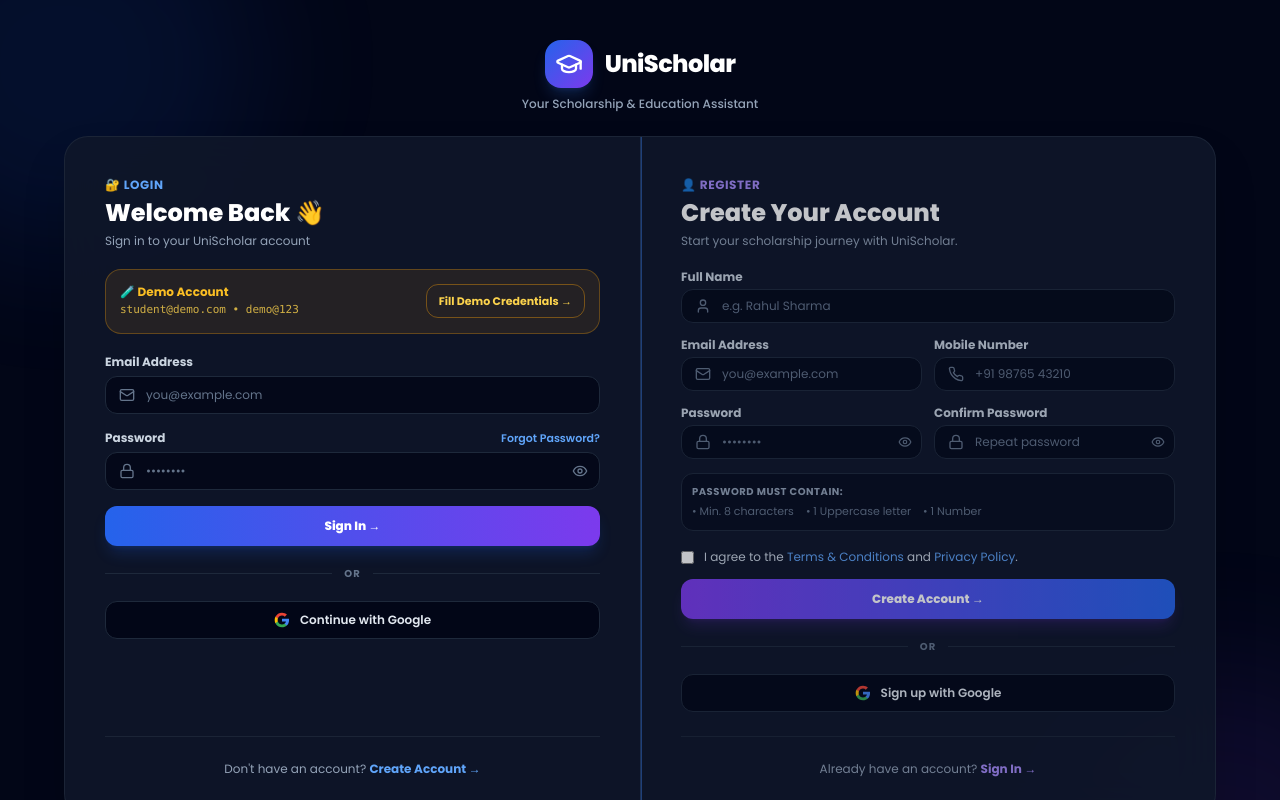
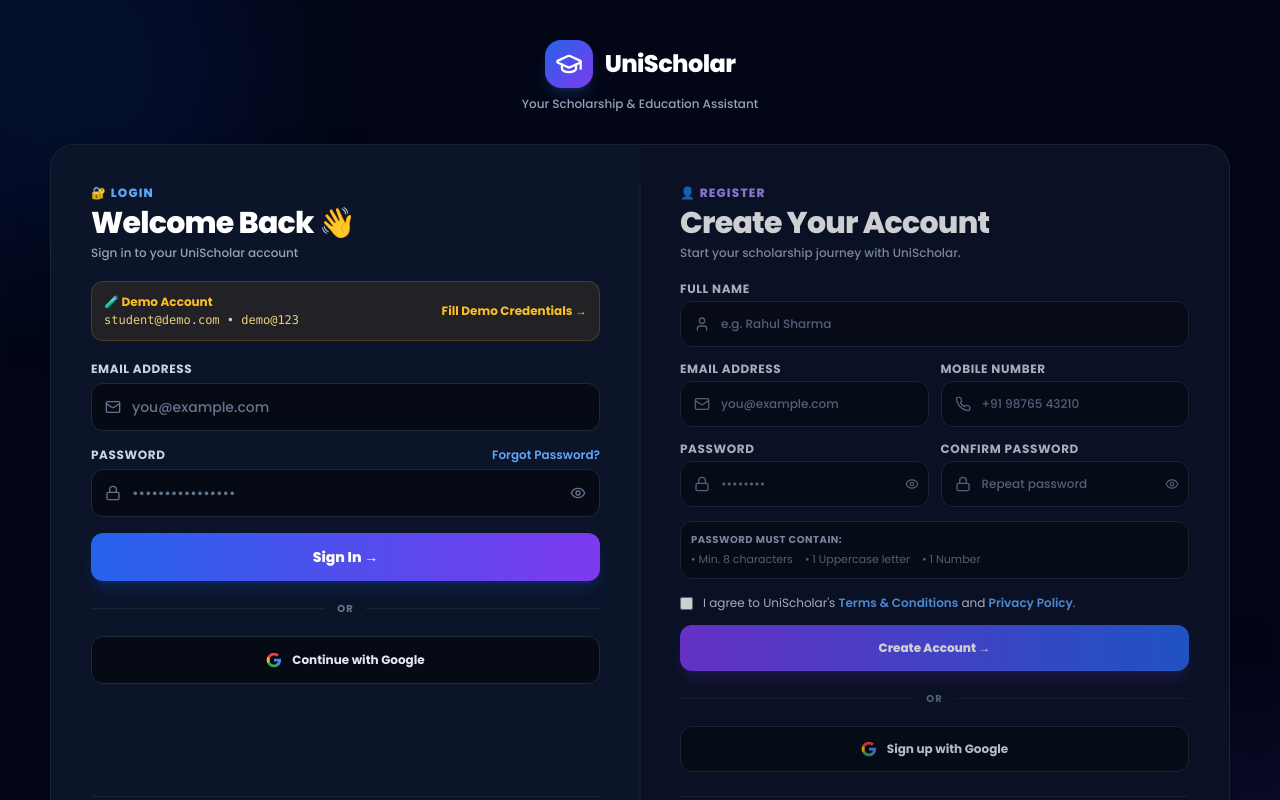
Before and after one commit to Indalkumar7562/UniScholar, a React (Vite) app in the folder client/: page /login in a window 1280 px wide. Shown: the top 800 px of the page. Built offline with nearby package versions, Linux system fonts and the light colour scheme; no server answers.

Commit message:
fix: refine AuthContainer into single unified card container with central line divider, clean text wrapping, and zero inner rings

```diff
--- a/client/src/components/auth/AuthContainer.jsx
+++ b/client/src/components/auth/AuthContainer.jsx
@@ -167,41 +167,42 @@
       </div>
 
       {/* ── 3. MAIN SIDE-BY-SIDE AUTH CONTAINER ──────────────────────────── */}
-      <main className="w-full max-w-6xl mx-auto my-auto my-4">
-        <div className="bg-slate-900/90 border border-slate-800/80 rounded-3xl shadow-2xl backdrop-blur-xl overflow-hidden grid grid-cols-1 lg:grid-cols-2 divide-y lg:divide-y-0 lg:divide-x divide-slate-800/80">
+      <main className="w-full max-w-[1180px] mx-auto my-auto py-2">
+        <div className="bg-[#0A1124] border border-slate-800/80 rounded-[24px] shadow-2xl backdrop-blur-xl overflow-hidden grid grid-cols-1 lg:grid-cols-2 relative">
+
+          {/* Single Subtle Vertical Divider (Desktop) */}
+          <div className="hidden lg:block absolute left-1/2 top-10 bottom-10 w-[1px] bg-slate-800/80 -translate-x-1/2 pointer-events-none z-10" />
 
           {/* ──────────────────────────────────────────────────────────────────
               LEFT PANEL — LOGIN FORM
              ────────────────────────────────────────────────────────────────── */}
-          <div className={`p-6 md:p-10 flex flex-col justify-between transition-all duration-300 ${
-            activeTab === 'login'
-              ? 'ring-2 ring-primary-500/40 bg-gradient-to-b from-primary-950/20 via-transparent to-transparent'
-              : 'opacity-90 lg:opacity-75'
+          <div className={`p-8 lg:p-10 flex flex-col justify-between transition-colors duration-300 ${
+            activeTab === 'login' ? 'bg-[#0D162D]/60' : 'bg-transparent opacity-90 lg:opacity-80'
           } ${activeTab !== 'login' ? 'hidden lg:flex' : 'flex'}`}>
 
             <div className="space-y-5">
 
-              {/* Header */}
+              {/* Top Label & Heading */}
               <div>
-                <div className="flex items-center gap-2 text-xs font-bold text-primary-400 uppercase tracking-wider mb-1">
-                  <span>🔐 Login</span>
+                <div className="text-xs font-extrabold text-primary-400 uppercase tracking-widest mb-1 flex items-center gap-1.5">
+                  <span>🔐 LOGIN</span>
                 </div>
-                <h2 className="text-xl md:text-2xl font-black text-white">Welcome Back 👋</h2>
-                <p className="text-xs text-slate-400 mt-1">Sign in to your UniScholar account</p>
+                <h2 className="text-2xl lg:text-3xl font-black text-white tracking-tight">Welcome Back 👋</h2>
+                <p className="text-xs text-slate-400 mt-1 font-medium">Sign in to your UniScholar account</p>
               </div>
 
               {/* Demo Account Helper Box */}
-              <div className="bg-amber-500/10 border border-amber-500/30 rounded-2xl p-3.5 flex items-center justify-between gap-3">
-                <div className="space-y-0.5">
-                  <div className="text-xs font-bold text-amber-400 flex items-center gap-1.5">
+              <div className="bg-amber-500/10 border border-amber-500/20 rounded-xl p-3 flex flex-col sm:flex-row items-start sm:items-center justify-between gap-2">
+                <div className="min-w-0">
+                  <div className="text-xs font-bold text-amber-400 flex items-center gap-1">
                     <span>🧪 Demo Account</span>
                   </div>
-                  <div className="text-[11px] font-mono text-amber-300/80">student@demo.com • demo@123</div>
+                  <div className="text-xs font-mono text-amber-200/90 font-medium truncate mt-0.5">student@demo.com • demo@123</div>
                 </div>
                 <button
                   type="button"
                   onClick={fillDemoCredentials}
-                  className="btn btn-outline btn-xs text-[11px] border-amber-500/40 text-amber-300 hover:bg-amber-500/20 font-bold px-3 py-1.5 shrink-0"
+                  className="text-xs font-bold text-amber-400 hover:text-amber-300 hover:underline shrink-0"
                 >
                   Fill Demo Credentials →
                 </button>
@@ -209,7 +210,7 @@
 
               {/* Error Banner */}
               {loginError && (
-                <div className="bg-red-500/10 border border-red-500/30 rounded-2xl p-3 text-xs text-red-400 flex items-center gap-2.5 animate-fade-in">
+                <div className="bg-red-500/10 border border-red-500/30 rounded-xl p-3 text-xs text-red-400 flex items-center gap-2.5 animate-fade-in font-medium">
                   <AlertTriangle className="w-4 h-4 shrink-0 text-red-400" />
                   <span>{loginError}</span>
                 </div>
@@ -220,7 +221,7 @@
 
                 {/* Email Address */}
                 <div>
-                  <label className="text-xs font-bold text-slate-300 block mb-1.5">Email Address</label>
+                  <label className="text-xs font-bold text-slate-300 uppercase tracking-wider block mb-1.5">Email Address</label>
                   <div className="relative">
                     <Mail className="absolute left-3.5 top-1/2 -translate-y-1/2 w-4 h-4 text-slate-500" />
                     <input
@@ -228,7 +229,7 @@
                       placeholder="you@example.com"
                       value={loginForm.email}
                       onChange={e => { setLoginForm(p => ({ ...p, email: e.target.value })); setLoginError(''); }}
-                      className="w-full bg-slate-950/80 border border-slate-800 rounded-xl pl-10 pr-4 py-2.5 text-xs text-white placeholder-slate-500 focus:outline-none focus:border-primary-500 focus:ring-1 focus:ring-primary-500 transition-all"
+                      className="w-full h-[48px] bg-[#050A15] border border-slate-800 rounded-[12px] pl-10 pr-4 text-sm text-white placeholder-slate-500 focus:outline-none focus:border-primary-500 focus:ring-1 focus:ring-primary-500 transition-all font-medium"
                     />
                   </div>
                 </div>
@@ -236,11 +237,11 @@
                 {/* Password */}
                 <div>
                   <div className="flex justify-between items-center mb-1.5">
-                    <label className="text-xs font-bold text-slate-300">Password</label>
+                    <label className="text-xs font-bold text-slate-300 uppercase tracking-wider">Password</label>
                     <button
                       type="button"
                       onClick={handleForgotPassword}
-                      className="text-[11px] text-primary-400 hover:underline font-semibold"
+                      className="text-xs text-primary-400 hover:underline font-semibold"
                     >
                       Forgot Password?
                     </button>
@@ -249,15 +250,15 @@
                     <Lock className="absolute left-3.5 top-1/2 -translate-y-1/2 w-4 h-4 text-slate-500" />
                     <input
                       type={showLoginPw ? 'text' : 'password'}
-                      placeholder="••••••••"
+                      placeholder="••••••••••••••••"
                       value={loginForm.password}
                       onChange={e => { setLoginForm(p => ({ ...p, password: e.target.value })); setLoginError(''); }}
-                      className="w-full bg-slate-950/80 border border-slate-800 rounded-xl pl-10 pr-10 py-2.5 text-xs text-white placeholder-slate-500 focus:outline-none focus:border-primary-500 focus:ring-1 focus:ring-primary-500 transition-all"
+                      className="w-full h-[48px] bg-[#050A15] border border-slate-800 rounded-[12px] pl-10 pr-10 text-sm text-white placeholder-slate-500 focus:outline-none focus:border-primary-500 focus:ring-1 focus:ring-primary-500 transition-all font-medium"
                     />
                     <button
                       type="button"
                       onClick={() => setShowLoginPw(v => !v)}
-                      className="absolute right-3 top-1/2 -translate-y-1/2 text-slate-500 hover:text-slate-300"
+                      className="absolute right-3.5 top-1/2 -translate-y-1/2 text-slate-500 hover:text-slate-300"
                     >
                       {showLoginPw ? <EyeOff className="w-4 h-4" /> : <Eye className="w-4 h-4" />}
                     </button>
@@ -268,7 +269,7 @@
                 <button
                   type="submit"
                   disabled={loginLoading}
-                  className="w-full py-3 px-4 rounded-xl bg-gradient-to-r from-primary-600 to-violet-600 hover:from-primary-500 hover:to-violet-500 text-white font-extrabold text-xs shadow-lg shadow-primary-600/20 transition-all flex items-center justify-center gap-2"
+                  className="w-full h-[48px] rounded-[12px] bg-gradient-to-r from-primary-600 to-violet-600 hover:from-primary-500 hover:to-violet-500 text-white font-extrabold text-sm shadow-lg shadow-primary-600/20 transition-all flex items-center justify-center gap-2 mt-2"
                 >
                   {loginLoading ? <Spinner /> : null}
                   {loginLoading ? 'Signing In...' : 'Sign In →'}
@@ -277,16 +278,16 @@
 
               {/* Divider */}
               <div className="flex items-center gap-3 my-4">
-                <div className="flex-1 h-px bg-slate-800" />
+                <div className="flex-1 h-px bg-slate-800/80" />
                 <span className="text-[10px] text-slate-500 uppercase font-bold tracking-widest">or</span>
-                <div className="flex-1 h-px bg-slate-800" />
+                <div className="flex-1 h-px bg-slate-800/80" />
               </div>
 
               {/* Google Auth Button */}
               <button
                 type="button"
                 onClick={() => handleGoogleAuth('Sign-In')}
-                className="w-full py-2.5 px-4 rounded-xl bg-slate-950 hover:bg-slate-800/80 border border-slate-800 text-xs font-semibold text-slate-200 flex items-center justify-center gap-2.5 transition-colors"
+                className="w-full h-[48px] rounded-[12px] bg-[#050A15] hover:bg-slate-800/60 border border-slate-800 text-xs font-bold text-slate-200 flex items-center justify-center gap-2.5 transition-colors"
               >
                 <svg className="w-4 h-4" viewBox="0 0 24 24">
                   <path fill="#4285F4" d="M22.56 12.25c0-.78-.07-1.53-.2-2.25H12v4.26h5.92c-.26 1.37-1.04 2.53-2.21 3.31v2.77h3.57c2.08-1.92 3.28-4.74 3.28-8.09z" />
@@ -300,7 +301,7 @@
 
             {/* Switch Footer */}
             <div className="pt-6 border-t border-slate-800/80 mt-6 text-center">
-              <p className="text-xs text-slate-400">
+              <p className="text-xs text-slate-400 font-medium">
                 Don't have an account?{' '}
                 <button
                   type="button"
@@ -317,26 +318,24 @@
           {/* ──────────────────────────────────────────────────────────────────
               RIGHT PANEL — REGISTER FORM
              ────────────────────────────────────────────────────────────────── */}
-          <div className={`p-6 md:p-10 flex flex-col justify-between transition-all duration-300 ${
-            activeTab === 'register'
-              ? 'ring-2 ring-primary-500/40 bg-gradient-to-b from-violet-950/20 via-transparent to-transparent'
-              : 'opacity-90 lg:opacity-75'
+          <div className={`p-8 lg:p-10 flex flex-col justify-between transition-colors duration-300 ${
+            activeTab === 'register' ? 'bg-[#0D162D]/60' : 'bg-transparent opacity-90 lg:opacity-80'
           } ${activeTab !== 'register' ? 'hidden lg:flex' : 'flex'}`}>
 
             <div className="space-y-5">
 
-              {/* Header */}
+              {/* Top Label & Heading */}
               <div>
-                <div className="flex items-center gap-2 text-xs font-bold text-violet-400 uppercase tracking-wider mb-1">
-                  <span>👤 Register</span>
+                <div className="text-xs font-extrabold text-violet-400 uppercase tracking-widest mb-1 flex items-center gap-1.5">
+                  <span>👤 REGISTER</span>
                 </div>
-                <h2 className="text-xl md:text-2xl font-black text-white">Create Your Account</h2>
-                <p className="text-xs text-slate-400 mt-1">Start your scholarship journey with UniScholar.</p>
+                <h2 className="text-2xl lg:text-3xl font-black text-white tracking-tight">Create Your Account</h2>
+                <p className="text-xs text-slate-400 mt-1 font-medium">Start your scholarship journey with UniScholar.</p>
               </div>
 
               {/* Error Banner */}
               {regError && (
-                <div className="bg-red-500/10 border border-red-500/30 rounded-2xl p-3 text-xs text-red-400 flex items-center gap-2.5 animate-fade-in">
+                <div className="bg-red-500/10 border border-red-500/30 rounded-xl p-3 text-xs text-red-400 flex items-center gap-2.5 animate-fade-in font-medium">
                   <AlertTriangle className="w-4 h-4 shrink-0 text-red-400" />
                   <span>{regError}</span>
                 </div>
@@ -347,7 +346,7 @@
 
                 {/* Full Name */}
                 <div>
-                  <label className="text-xs font-bold text-slate-300 block mb-1">Full Name</label>
+                  <label className="text-xs font-bold text-slate-300 uppercase tracking-wider block mb-1">Full Name</label>
                   <div className="relative">
                     <User className="absolute left-3.5 top-1/2 -translate-y-1/2 w-4 h-4 text-slate-500" />
                     <input
@@ -355,7 +354,7 @@
                       placeholder="e.g. Rahul Sharma"
                       value={regForm.name}
                       onChange={e => { setRegForm(p => ({ ...p, name: e.target.value })); setRegError(''); }}
-                      className="w-full bg-slate-950/80 border border-slate-800 rounded-xl pl-10 pr-4 py-2 text-xs text-white placeholder-slate-500 focus:outline-none focus:border-primary-500 focus:ring-1 focus:ring-primary-500 transition-all"
+                      className="w-full h-[46px] bg-[#050A15] border border-slate-800 rounded-[12px] pl-10 pr-4 text-xs text-white placeholder-slate-500 focus:outline-none focus:border-primary-500 focus:ring-1 focus:ring-primary-500 transition-all font-medium"
                     />
                   </div>
                 </div>
@@ -363,7 +362,7 @@
                 {/* Email Address & Mobile Number in 2 cols */}
                 <div className="grid grid-cols-1 md:grid-cols-2 gap-3">
                   <div>
-                    <label className="text-xs font-bold text-slate-300 block mb-1">Email Address</label>
+                    <label className="text-xs font-bold text-slate-300 uppercase tracking-wider block mb-1">Email Address</label>
                     <div className="relative">
                       <Mail className="absolute left-3.5 top-1/2 -translate-y-1/2 w-4 h-4 text-slate-500" />
                       <input
@@ -371,13 +370,13 @@
                         placeholder="you@example.com"
                         value={regForm.email}
                         onChange={e => { setRegForm(p => ({ ...p, email: e.target.value })); setRegError(''); }}
-                        className="w-full bg-slate-950/80 border border-slate-800 rounded-xl pl-10 pr-4 py-2 text-xs text-white placeholder-slate-500 focus:outline-none focus:border-primary-500 focus:ring-1 focus:ring-primary-500 transition-all"
+                        className="w-full h-[46px] bg-[#050A15] border border-slate-800 rounded-[12px] pl-10 pr-4 text-xs text-white placeholder-slate-500 focus:outline-none focus:border-primary-500 focus:ring-1 focus:ring-primary-500 transition-all font-medium"
                       />
                     </div>
                   </div>
 
                   <div>
-                    <label className="text-xs font-bold text-slate-300 block mb-1">Mobile Number</label>
+                    <label className="text-xs font-bold text-slate-300 uppercase tracking-wider block mb-1">Mobile Number</label>
                     <div className="relative">
                       <Phone className="absolute left-3.5 top-1/2 -translate-y-1/2 w-4 h-4 text-slate-500" />
                       <input
@@ -385,7 +384,7 @@
                         placeholder="+91 98765 43210"
                         value={regForm.mobile}
                         onChange={e => setRegForm(p => ({ ...p, mobile: e.target.value }))}
-                        className="w-full bg-slate-950/80 border border-slate-800 rounded-xl pl-10 pr-4 py-2 text-xs text-white placeholder-slate-500 focus:outline-none focus:border-primary-500 focus:ring-1 focus:ring-primary-500 transition-all"
+                        className="w-full h-[46px] bg-[#050A15] border border-slate-800 rounded-[12px] pl-10 pr-4 text-xs text-white placeholder-slate-500 focus:outline-none focus:border-primary-500 focus:ring-1 focus:ring-primary-500 transition-all font-medium"
                       />
                     </div>
                   </div>
@@ -394,7 +393,7 @@
                 {/* Password & Confirm Password */}
                 <div className="grid grid-cols-1 md:grid-cols-2 gap-3">
                   <div>
-                    <label className="text-xs font-bold text-slate-300 block mb-1">Password</label>
+                    <label className="text-xs font-bold text-slate-300 uppercase tracking-wider block mb-1">Password</label>
                     <div className="relative">
                       <Lock className="absolute left-3.5 top-1/2 -translate-y-1/2 w-4 h-4 text-slate-500" />
                       <input
@@ -402,7 +401,7 @@
                         placeholder="••••••••"
                         value={regForm.password}
                         onChange={e => { setRegForm(p => ({ ...p, password: e.target.value })); setRegError(''); }}
-                        className="w-full bg-slate-950/80 border border-slate-800 rounded-xl pl-10 pr-9 py-2 text-xs text-white placeholder-slate-500 focus:outline-none focus:border-primary-500 focus:ring-1 focus:ring-primary-500 transition-all"
+                        className="w-full h-[46px] bg-[#050A15] border border-slate-800 rounded-[12px] pl-10 pr-9 text-xs text-white placeholder-slate-500 focus:outline-none focus:border-primary-500 focus:ring-1 focus:ring-primary-500 transition-all font-medium"
                       />
                       <button
                         type="button"
@@ -415,7 +414,7 @@
                   </div>
 
                   <div>
-                    <label className="text-xs font-bold text-slate-300 block mb-1">Confirm Password</label>
+                    <label className="text-xs font-bold text-slate-300 uppercase tracking-wider block mb-1">Confirm Password</label>
                     <div className="relative">
                       <Lock className="absolute left-3.5 top-1/2 -translate-y-1/2 w-4 h-4 text-slate-500" />
                       <input
@@ -423,7 +422,7 @@
                         placeholder="Repeat password"
                         value={regForm.confirm}
                         onChange={e => { setRegForm(p => ({ ...p, confirm: e.target.value })); setRegError(''); }}
-                        className="w-full bg-slate-950/80 border border-slate-800 rounded-xl pl-10 pr-9 py-2 text-xs text-white placeholder-slate-500 focus:outline-none focus:border-primary-500 focus:ring-1 focus:ring-primary-500 transition-all"
+                        className="w-full h-[46px] bg-[#050A15] border border-slate-800 rounded-[12px] pl-10 pr-9 text-xs text-white placeholder-slate-500 focus:outline-none focus:border-primary-500 focus:ring-1 focus:ring-primary-500 transition-all font-medium"
                       />
                       <button
                         type="button"
@@ -437,8 +436,8 @@
                 </div>
 
                 {/* Password Requirements Checklist */}
-                <div className="p-2.5 rounded-xl bg-slate-950/60 border border-slate-800 text-[11px] space-y-1">
-                  <div className="text-[10px] font-bold text-slate-400 uppercase tracking-wider">Password must contain:</div>
+                <div className="p-2.5 rounded-xl bg-[#050A15] border border-slate-800 text-[11px] space-y-1">
+                  <div className="text-[10px] font-bold text-slate-400 uppercase tracking-wider">PASSWORD MUST CONTAIN:</div>
                   <div className="flex flex-wrap items-center gap-3">
                     <span className={hasMinLen ? 'text-emerald-400 font-semibold flex items-center gap-1' : 'text-slate-500 flex items-center gap-1'}>
                       {hasMinLen ? <Check className="w-3 h-3 text-emerald-400" /> : '•'} Min. 8 characters
@@ -453,15 +452,15 @@
                 </div>
 
                 {/* Terms & Privacy Checkbox */}
-                <label className="flex items-start gap-2.5 cursor-pointer text-xs text-slate-300 select-none pt-1">
+                <label className="flex items-start gap-2.5 cursor-pointer text-xs text-slate-300 select-none pt-0.5">
                   <input
                     type="checkbox"
                     checked={regForm.agreeTerms}
                     onChange={e => { setRegForm(p => ({ ...p, agreeTerms: e.target.checked })); setRegError(''); }}
-                    className="mt-0.5 rounded bg-slate-950 border-slate-800 text-primary-600 focus:ring-primary-500"
+                    className="mt-0.5 rounded bg-[#050A15] border-slate-800 text-primary-600 focus:ring-primary-500"
                   />
                   <span>
-                    I agree to the <Link to="/terms" className="text-primary-400 hover:underline">Terms & Conditions</Link> and <Link to="/privacy" className="text-primary-400 hover:underline">Privacy Policy</Link>.
+                    I agree to UniScholar's <Link to="/terms" className="text-primary-400 hover:underline font-semibold">Terms & Conditions</Link> and <Link to="/privacy" className="text-primary-400 hover:underline font-semibold">Privacy Policy</Link>.
                   </span>
                 </label>
 
@@ -469,7 +468,7 @@
                 <button
                   type="submit"
                   disabled={regLoading}
-                  className="w-full py-3 px-4 rounded-xl bg-gradient-to-r from-violet-600 to-primary-600 hover:from-violet-500 hover:to-primary-500 text-white font-extrabold text-xs shadow-lg shadow-violet-600/20 transition-all flex items-center justify-center gap-2 mt-2"
+                  className="w-full h-[46px] rounded-[12px] bg-gradient-to-r from-violet-600 to-primary-600 hover:from-violet-500 hover:to-primary-500 text-white font-extrabold text-xs shadow-lg shadow-violet-600/20 transition-all flex items-center justify-center gap-2 mt-1"
                 >
                   {regLoading ? <Spinner /> : null}
                   {regLoading ? 'Creating Account...' : 'Create Account →'}
@@ -478,16 +477,16 @@
 
               {/* Divider */}
               <div className="flex items-center gap-3 my-3">
-                <div className="flex-1 h-px bg-slate-800" />
+                <div className="flex-1 h-px bg-slate-800/80" />
                 <span className="text-[10px] text-slate-500 uppercase font-bold tracking-widest">or</span>
-                <div className="flex-1 h-px bg-slate-800" />
+                <div className="flex-1 h-px bg-slate-800/80" />
               </div>
 
               {/* Google Sign-up Button */}
               <button
                 type="button"
                 onClick={() => handleGoogleAuth('Sign-Up')}
-                className="w-full py-2.5 px-4 rounded-xl bg-slate-950 hover:bg-slate-800/80 border border-slate-800 text-xs font-semibold text-slate-200 flex items-center justify-center gap-2.5 transition-colors"
+                className="w-full h-[46px] rounded-[12px] bg-[#050A15] hover:bg-slate-800/60 border border-slate-800 text-xs font-bold text-slate-200 flex items-center justify-center gap-2.5 transition-colors"
               >
                 <svg className="w-4 h-4" viewBox="0 0 24 24">
                   <path fill="#4285F4" d="M22.56 12.25c0-.78-.07-1.53-.2-2.25H12v4.26h5.92c-.26 1.37-1.04 2.53-2.21 3.31v2.77h3.57c2.08-1.92 3.28-4.74 3.28-8.09z" />
@@ -501,7 +500,7 @@
 
             {/* Switch Footer */}
             <div className="pt-6 border-t border-slate-800/80 mt-6 text-center">
-              <p className="text-xs text-slate-400">
+              <p className="text-xs text-slate-400 font-medium">
                 Already have an account?{' '}
                 <button
                   type="button"
```
